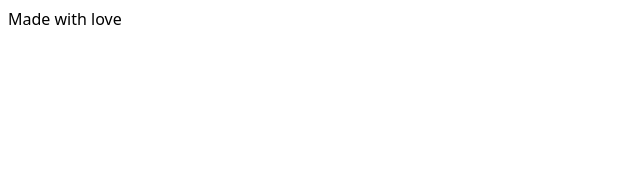
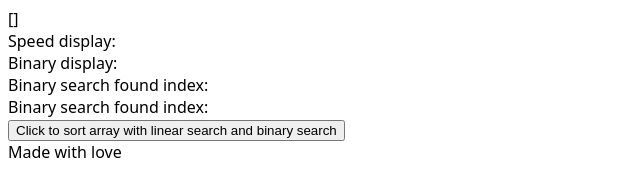
Before and after one commit to OptimisticTrousers/algorithms-401, a plain HTML site: page search-algorithm-comparison/index.html in a window 1280 px wide. Shown: the whole page, without its empty margins (0-640 px from the left). Drawn offline with Linux system fonts and the light colour scheme.

Commit message:
Adding all HTML elements needed

```diff
--- a/search-algorithm-comparison/index.html
+++ b/search-algorithm-comparison/index.html
@@ -9,10 +9,14 @@
     <script src="script.js" defer></script>
   </head>
   <body>
-    <main>
-      <div></div>
-      <div></div>
+    <main class="main">
+      <div class="main__display">[]</div>
+      <div class="main__linear">Speed display: </div>
+      <div class="main__binary">Binary display: </div>
+      <div class="main__linear-index">Binary search found index: </div>
+      <div class="main__binary-index">Binary search found index: </div>
+      <button class="main__button">Click to sort array with linear search and binary search</button>
     </main>
-    <footer>Made with love</footer>
+    <footer class="footer">Made with love</footer>
   </body>
 </html>
```
